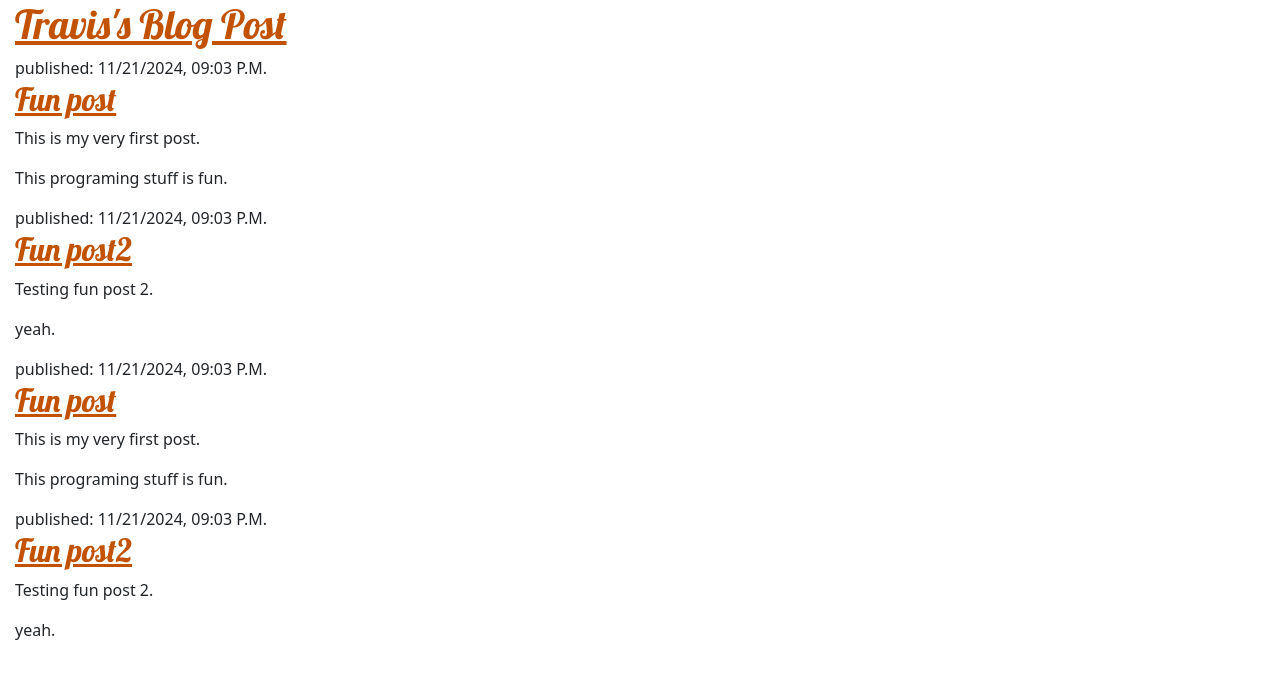
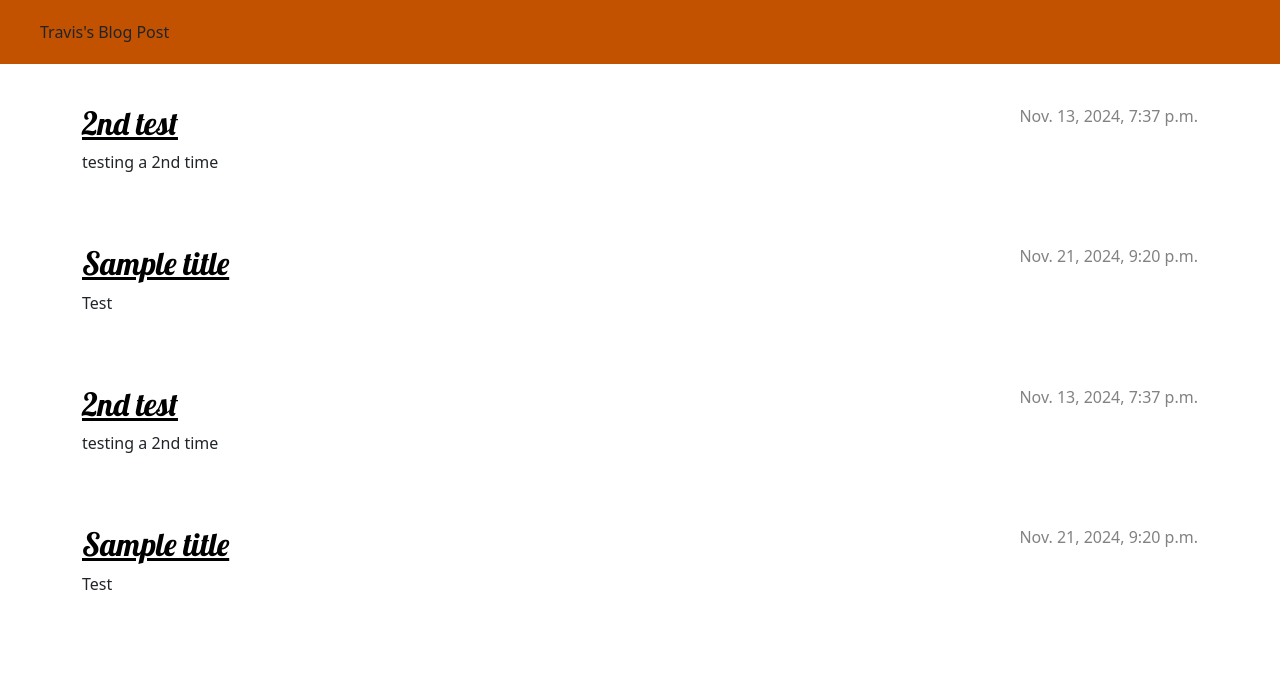
Before and after one commit to TravisNostrand-FA24-ITCC-SDEV220/my-first-blog, a Django app: page / in a window 1280 px wide. Shown: the top 679 px of the page. Run offline with Django 4.2, Linux system fonts and the light colour scheme; data comes from the database, SQL or seed files in the repository.

Commit message:
change to html coe.

```diff
--- a/blog/static/css/blog.css
+++ b/blog/static/css/blog.css
@@ -1,7 +1,70 @@
-h1 a, h2 a {
+.page-header {
+    background-color: #C25100;
+    margin-top: 0;
+    margin-bottom: 40px;
+    padding: 20px 20px 20px 40px;
+}
+
+.page-header h1,
+.page-header h1 a,
+.page-header h1 a:visited,
+.page-header h1 a:active {
+    color: #ffffff;
+    font-size: 36pt;
+    text-decoration: none;
+}
+
+h1,
+h2,
+h3,
+h4 {
+    font-family: 'Lobster', cursive;
+}
+
+.date {
+    color: #828282;
+}
+
+.save {
+    float: right;
+}
+
+.post-form textarea,
+.post-form input {
+    width: 100%;
+}
+
+.top-menu,
+.top-menu:hover,
+.top-menu:visited {
+    color: #ffffff;
+    float: right;
+    font-size: 26pt;
+    margin-right: 20px;
+}
+
+.post {
+    margin-bottom: 70px;
+}
+
+.post h2 a,
+.post h2 a:visited {
+    color: #000000;
+}
+
+.post > .date,
+.post > .actions {
+    float: right;
+}
+
+.btn-secondary,
+.btn-secondary:visited {
     color: #C25100;
-    font-family: 'Lobster';
+    background: none;
+    border-color: #C25100;
 }
-body {
-    padding-left: 15px;
+
+.btn-secondary:hover {
+    color: #FFFFFF;
+    background-color: #C25100;
 }
--- a/blog/templates/blog/post_list.html
+++ b/blog/templates/blog/post_list.html
@@ -2,28 +2,33 @@
 <!DOCTYPE html>
 <html>
     <head>
-         <title>Travis's blog</title>
+        <title>Travis's blog</title>
         <link rel="stylesheet" href="https://cdn.jsdelivr.net/npm/bootstrap@5.3.3/dist/css/bootstrap.min.css" integrity="sha384-QWTKZyjpPEjISv5WaRU9OFeRpok6YctnYmDr5pNlyT2bRjXh0JMhjY6hW+ALEwIH" crossorigin="anonymous">
         <link rel="stylesheet" href="{% static 'css/blog.css' %}">
 		<link rel="stylesheet" href="https://fonts.googleapis.com/css?family=Lobster&subset=latin,latin-ext">
     </head>
     <body>
-        <header>
-            <h1><a href="/">Travis's Blog Post</a></h1>
+        <header class="page-header">
+			<div class="container'>
+				<h1><a href="/">Travis's Blog Post</a></h1>
+			</div>
         </header>
 		{% for post in posts %}
-			<article>
-				<time>published: 11/21/2024, 09:03 P.M.</time>
-				<h2><a href="">Fun post</a></h2>
-				<p>This is my very first post.</p>
-				<p>This programing stuff is fun.<p>
-			</article>
-			<article>
-				<time>published: 11/21/2024, 09:03 P.M.</time>
-				<h2><a href="">Fun post2</a></h2>
-				<p>Testing fun post 2.</p>
-				<p>yeah.<p>
-			</article>
+<main class="container">
+    <div class="row">
+        <div class="col">
+            {% for post in posts %}
+                <article class="post">
+                    <time class="date">
+                        {{ post.published_date }}
+                    </time>
+                    <h2><a href="">{{ post.title }}</a></h2>
+                    <p>{{ post.text|linebreaksbr }}</p>
+                </article>
+            {% endfor %}
+        </div>
+    </div>
+</main>
 		{% endfor %}
     </body>
 </html>
```
